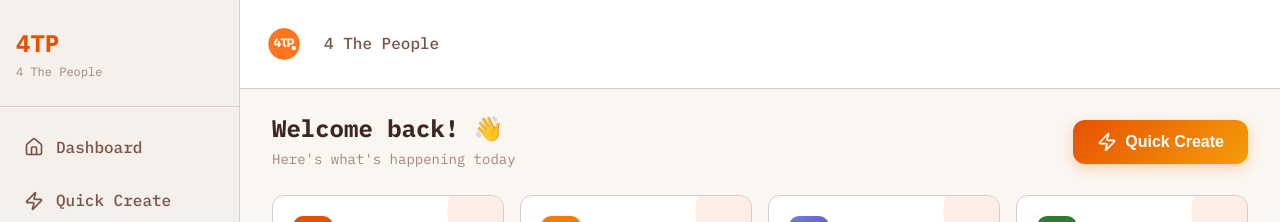
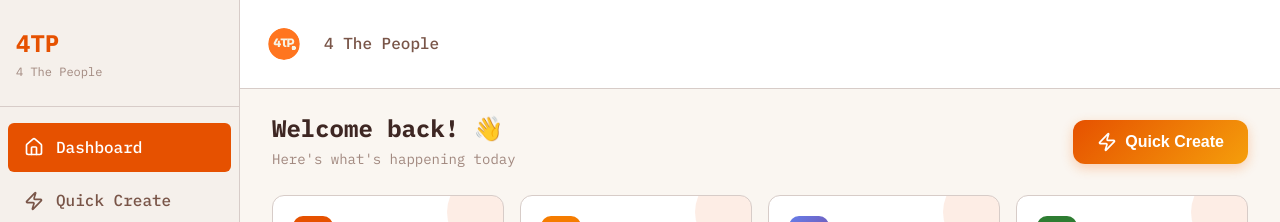
Before and after one commit to ledgerly111/4thepeople-typing-center-solution, a React (Vite) app: page /dashboard in a window 1280 px wide. Shown: the top 222 px of the page. Built offline with nearby package versions, Linux system fonts and the light colour scheme; no server answers; the database is empty.

Commit message:
Fixed sidebar navigation paths to work with /dashboard routing

```diff
--- a/src/components/layout/Sidebar.jsx
+++ b/src/components/layout/Sidebar.jsx
@@ -11,18 +11,18 @@ const Sidebar = () => {
     const [showLogoutModal, setShowLogoutModal] = useState(false);
 
     const navItems = [
-        { icon: Home, label: 'Dashboard', path: '/' },
-        { icon: Zap, label: 'Quick Create', path: '/quick-create' },
-        { icon: Users, label: 'Customers', path: '/customers' },
-        { icon: Briefcase, label: 'Services', path: '/services' },
-        { icon: FileText, label: 'Invoices', path: '/invoices' },
-        { icon: ClipboardList, label: 'Work Orders', path: '/work-orders' },
-        { icon: Shield, label: 'AI Verify', path: '/ai-verify' },
-        { icon: Wallet, label: 'Wallet', path: '/wallet' },
-        { icon: Receipt, label: 'Expenses', path: '/expenses' },
-        { icon: BarChart3, label: 'Reports', path: '/reports' },
-        { icon: List, label: 'Transactions', path: '/transactions' },
-        { icon: Settings, label: 'Settings', path: '/settings' },
+        { icon: Home, label: 'Dashboard', path: '' }, // Empty string = /dashboard
+        { icon: Zap, label: 'Quick Create', path: 'quick-create' },
+        { icon: Users, label: 'Customers', path: 'customers' },
+        { icon: Briefcase, label: 'Services', path: 'services' },
+        { icon: FileText, label: 'Invoices', path: 'invoices' },
+        { icon: ClipboardList, label: 'Work Orders', path: 'work-orders' },
+        { icon: Shield, label: 'AI Verify', path: 'ai-verify' },
+        { icon: Wallet, label: 'Wallet', path: 'wallet' },
+        { icon: Receipt, label: 'Expenses', path: 'expenses' },
+        { icon: BarChart3, label: 'Reports', path: 'reports' },
+        { icon: List, label: 'Transactions', path: 'transactions' },
+        { icon: Settings, label: 'Settings', path: 'settings' },
     ];
 
     const handleLogoutClick = () => {
```
